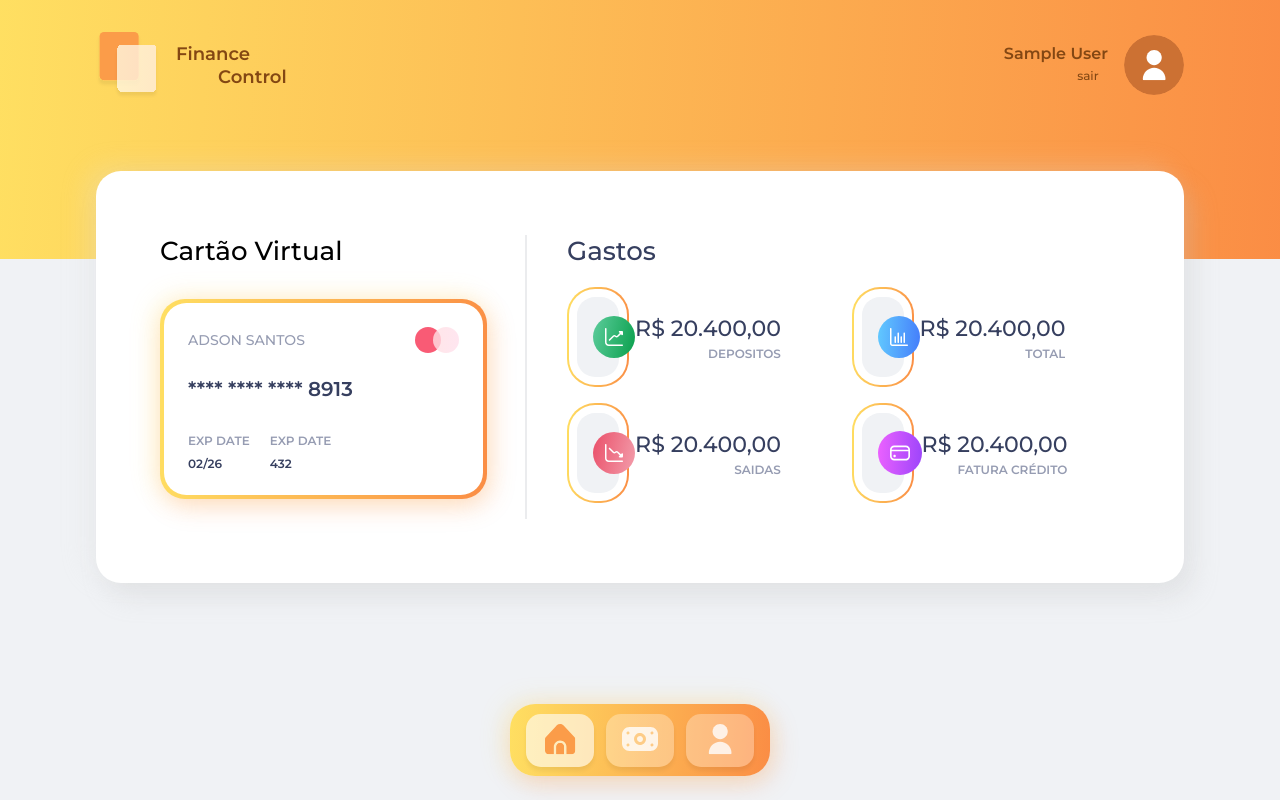
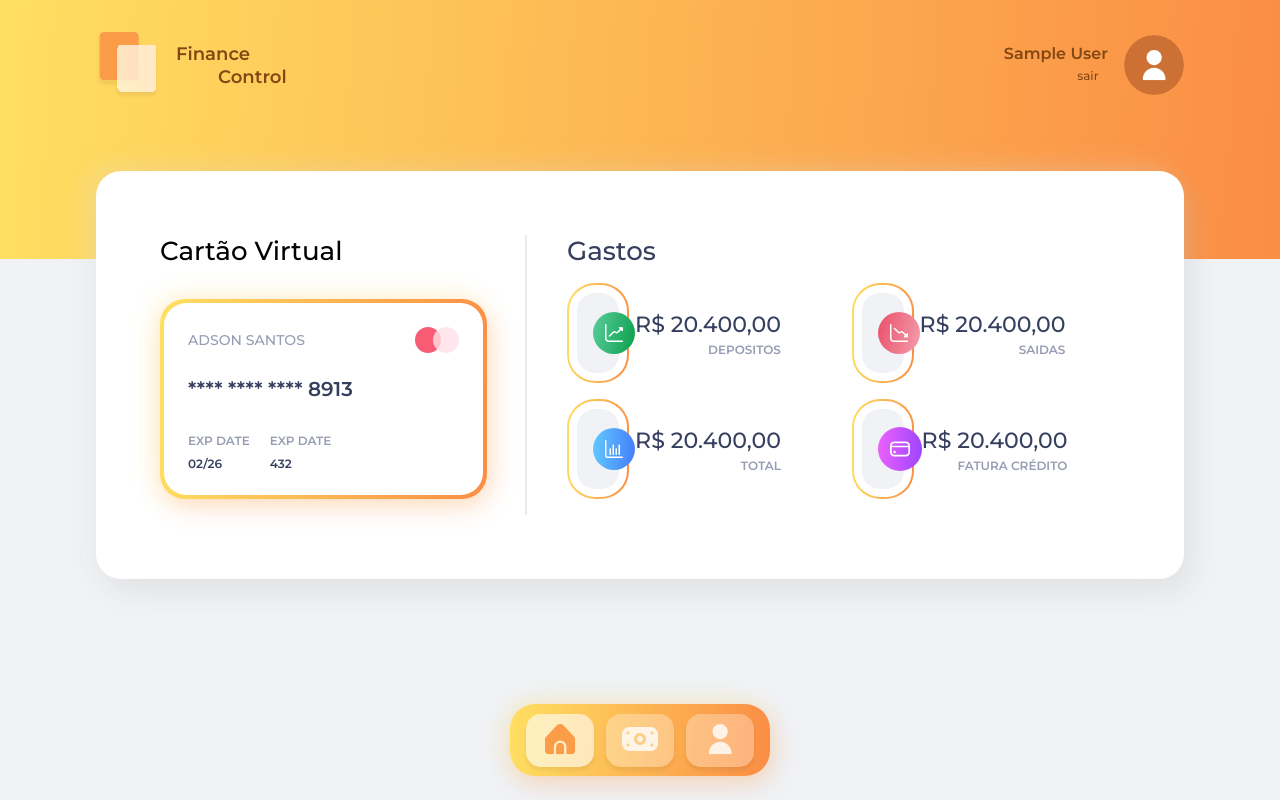
Before and after one commit to adsonsandias/Finance-Control, a React (Create React App) app: page / in a window 1280 px wide. Built offline with nearby package versions, Linux system fonts and the light colour scheme; no server answers; sample sign-in values are in the browser's storage.

Commit message:
adjust base font

```diff
--- a/src/components/ActivitySummary/SpendingItem/index.tsx
+++ b/src/components/ActivitySummary/SpendingItem/index.tsx
@@ -3,12 +3,12 @@ import React from "react";
 import { ThemeProvider } from "styled-components";
 
 import { useWindowSize } from "../../../hooks/useWindowSize";
-import { iconMotion, numberMotion } from "../animation";
+import { iconMotion, numberMotion, titleMotion } from "../animation";
 import { SpendingItemStyles } from "./styles";
 
 interface ISPENDINGPROPS {
   value: string;
-  theme: unknown;
+  theme: object;
   title: string;
   icon: React.ReactNode;
 }
@@ -60,20 +60,8 @@ export function SpendingItem({ ...props }: ISPENDINGPROPS) {
             </motion.strong>
             <motion.span
               layout
-              initial={{
-                transform: "translate(-10.54rem, 0rem)",
-                textAlign: "start",
-                width: "3.4ch",
-                overflow: "hidden",
-              }}
-              animate={{
-                transform: isOpen
-                  ? "translate(0rem,0rem)"
-                  : "translate(-10.54rem, 0rem)",
-                width: isOpen ? "18ch" : "3.4ch",
-                overflow: isOpen ? "auto" : "hidden",
-                textAlign: isOpen ? "end" : "start",
-              }}
+              animate={isOpen ? "active" : "inactive"}
+              variants={titleMotion}
             >
               {title}
             </motion.span>
--- a/src/components/ActivitySummary/SpendingItem/styles.ts
+++ b/src/components/ActivitySummary/SpendingItem/styles.ts
@@ -56,8 +56,14 @@ export const SpendingItemStyles = styled(motion.li)`
         margin-top: 0.38rem;
         position: absolute;
         white-space: nowrap;
+        text-align: end;
         overflow: hidden;
         bottom: 1rem;
+        -ms-overflow-style: none;
+        scrollbar-width: none;
+        &::-webkit-scrollbar {
+          display: none;
+        }
       }
     }
   }
--- a/src/components/ActivitySummary/animation.ts
+++ b/src/components/ActivitySummary/animation.ts
@@ -23,3 +23,16 @@ export const numberMotion = {
     transition: { type: "spring", stiffness: 700, damping: 30, delay: 0 },
   },
 };
+
+export const titleMotion = {
+  active: {
+    width: "18ch",
+    transform: "translate(0rem,0rem)",
+    overflow: "hidden",
+  },
+  inactive: {
+    width: "3.4ch",
+    transform: "translate(-10.54rem, 0rem)",
+    overflow: "auto",
+  },
+};
--- a/src/components/ActivitySummary/index.tsx
+++ b/src/components/ActivitySummary/index.tsx
@@ -13,6 +13,7 @@ import {
   CardHeader,
   CardInfor,
   Spending,
+  TitleMobile,
 } from "./styles";
 
 export function ActivitySummary() {
@@ -40,7 +41,7 @@ export function ActivitySummary() {
           </div>
         </CardContent>
       </CartVirtual>
-
+      <TitleMobile>Gastos</TitleMobile>
       <Spending>
         <h1>Gastos</h1>
         <div>
@@ -52,16 +53,16 @@ export function ActivitySummary() {
               icon={<DepositIcon />}
             />
             <SpendingItem
+              title="Saidas"
+              value="R$ 20.400,00"
+              theme={{ icon: "var(--gradient-red)" }}
+              icon={<WithdrawnIcon />}
+            />
+            <SpendingItem
               title="Total"
               value="R$ 20.400,00"
               theme={{ icon: "var(--gradient-blue)" }}
               icon={<TotalIcon />}
-            />
-            <SpendingItem
-              title="Saidas"
-              value="R$ 20.400,00"
-              theme={{ icon: "var(--gradient-red)" }}
-              icon={<WithdrawnIcon />}
             />
             <SpendingItem
               title="Fatura crédito"
--- a/src/components/ActivitySummary/styles.ts
+++ b/src/components/ActivitySummary/styles.ts
@@ -23,8 +23,6 @@ export const Container = styled(motion.section)`
   @media (max-width: 830px) {
     width: initial;
     padding: 2rem;
-    margin-left: 1rem;
-    margin-right: 1rem;
   }
 
   @media (max-width: 780px) {
@@ -51,12 +49,14 @@ export const CartVirtual = styled.div`
   margin-right: 4rem;
   @media (max-width: 780px) {
     padding-top: 2rem;
+    padding-bottom: 2rem;
     margin-right: 0rem;
     align-items: center;
     justify-content: center;
   }
   @media (max-width: 480px) {
     padding-top: 0rem;
+    padding-bottom: 1rem;
   }
 
   h1 {
@@ -95,6 +95,11 @@ export const CardContent = styled.div`
   box-shadow: 4px 8px 25px rgba(250, 131, 65, 0.25),
     -5px -2px 25px rgba(255, 230, 100, 0.25);
 
+  @media (max-width: 480px) {
+    width: 100%;
+    height: 14rem;
+  }
+
   & > div {
     flex: 1;
     display: flex;
@@ -119,6 +124,7 @@ export const CardHeader = styled.div`
 
   span {
     font-size: 0.88rem;
+    /* font-size: 1rem; */
     text-transform: uppercase;
     color: var(--color-text-3);
   }
@@ -171,26 +177,17 @@ export const Spending = styled.div`
   }
 
   h1 {
-    position: fixed;
     font-weight: 500;
     color: var(--color-text-2);
     font-size: 1.63rem;
 
     @media (max-width: 780px) {
-      text-align: center;
-      left: 0;
-      right: 0;
-    }
-
-    @media (max-width: 480px) {
-      text-align: center;
-      left: initial;
-      right: initial;
+      display: none;
     }
   }
 
   & > div {
-    margin-top: 3.25rem;
+    margin-top: 1rem;
     margin-bottom: 1rem;
   }
 
@@ -216,6 +213,20 @@ export const Spending = styled.div`
   }
 `;
 
+export const TitleMobile = styled.h1`
+  display: none;
+  @media (max-width: 780px) {
+    display: block;
+    font-weight: 500;
+    color: var(--color-text-2);
+    font-size: 1.63rem;
+    text-align: center;
+  }
+  @media (max-width: 480px) {
+    text-align: left;
+  }
+`;
+
 Spending.defaultProps = {
   theme: {
     icon: "var(--gradient-green)",
--- a/src/styles/global.ts
+++ b/src/styles/global.ts
@@ -28,7 +28,7 @@ export const GlobalStyle = createGlobalStyle`
     box-sizing: border-box;
   }
 
-  html {
+  /* html {
     @media (max-width: 1080px) {
       font-size: 93.75%;
     }
@@ -36,7 +36,7 @@ export const GlobalStyle = createGlobalStyle`
     @media (max-width: 720px) {
       font-size: 87.5%;
     }
-  }
+  } */
 
   body, #root {
     width: 100vw;
```
